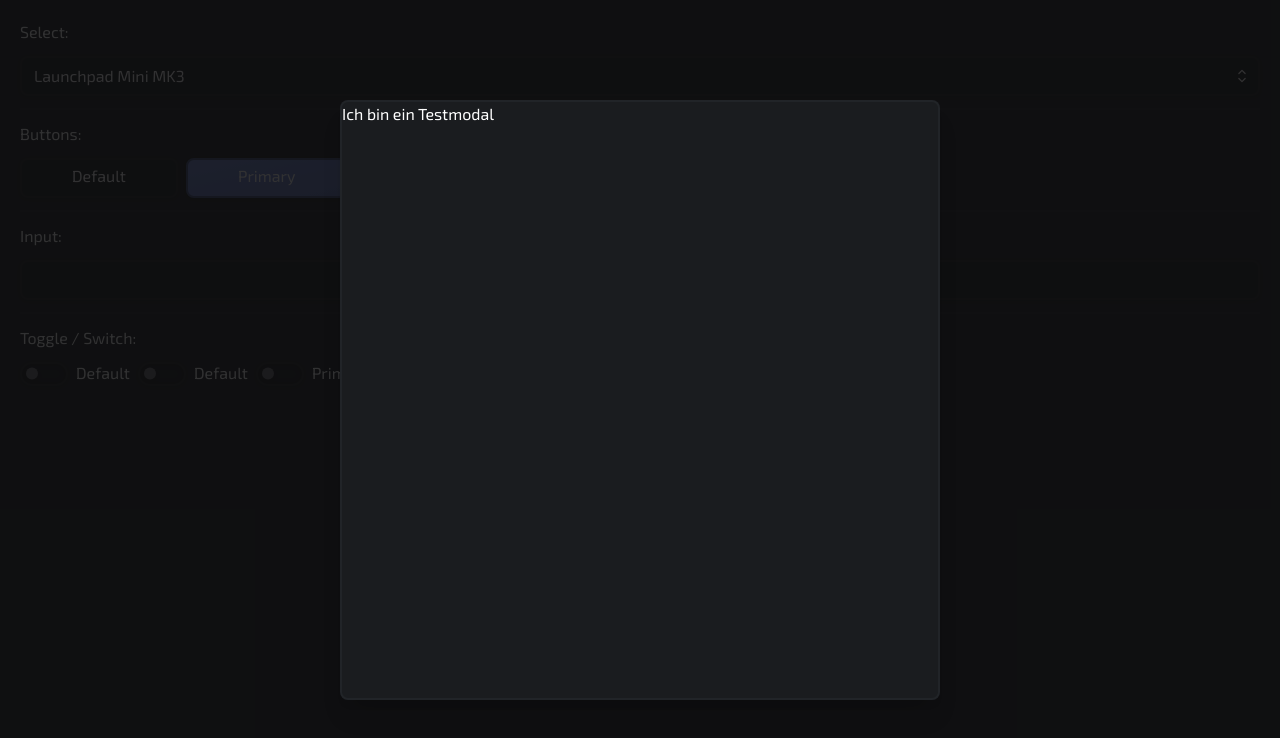
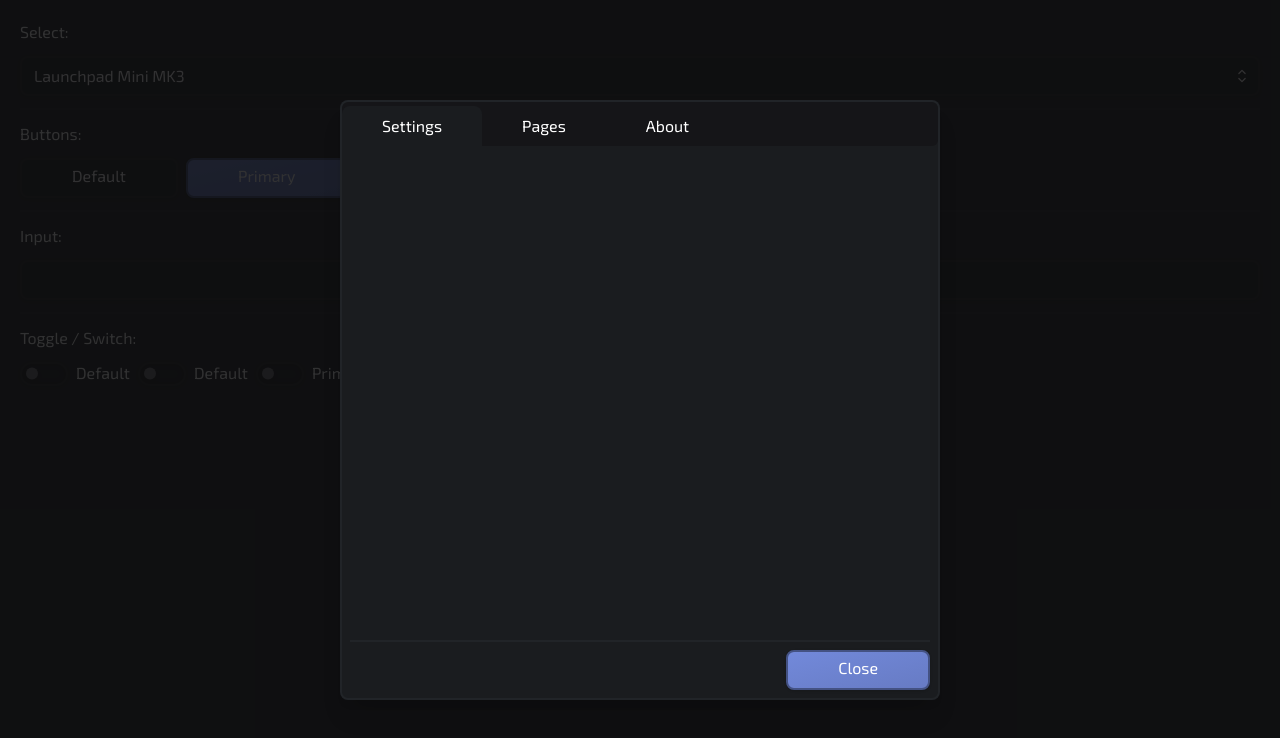
Before and after one commit to ruohki/lunchpad, a React (Vite) app: page / in a window 1280 px wide. Both pictures are taken after a click on the button "Default". Shown: the top 738 px of the page. Built offline with nearby package versions, Linux system fonts and the light colour scheme.

Commit message:
new tab control + about page

```diff
--- a/src/App.tsx
+++ b/src/App.tsx
@@ -1,10 +1,12 @@
-import {useModal} from "./components/modal";
-import Dropdown, {DropboxItem} from "./components/primitives/dropdown.tsx";
+import { useModal } from "./components/modal";
+import Dropdown, { DropboxItem } from "./components/primitives/dropdown.tsx";
 import type { LaunchpadType } from '../src-tauri/bindings/LaunchpadType.ts';
 import Button from "./components/primitives/button.tsx";
 import Input from "./components/primitives/input.tsx";
 import Switch from "./components/primitives/switch.tsx";
 import { Divider } from "./components/primitives/divider.tsx";
+import ModalTabbar from "./components/specific/modal-tabs/index.tsx";
+import AboutPage from "./components/specific/modal-tabs/settings-pages/about.tsx";
 
 const NameMappings: Record<LaunchpadType, string> = {
   Legacy: "Launchpad Legacy", MarkTwo: "Launchpad MK2", ProMarkThree: "Launchpad Pro MK3", S: "Launchpad S", Unknown: "Unknown Device",
@@ -57,14 +59,32 @@ const items: Array<DropboxItem<number>> = [{
   value: 2,
 }]
 
+const Testmodal = (props) => {
+  return (
+    <div className="h-full flex flex-col">
+      <ModalTabbar tabs={[{
+        title: "Settings",
+        content: <div />
+      }, {
+        title: "Pages",
+        content: <div />
+      }, {
+        title: "About",
+        content: <AboutPage />
+      }]}></ModalTabbar>
+      <div className="p-2">
+
+        <Divider />
+        <div className="w-full flex justify-end">
+          <Button onClick={props.close} type="Primary" label="Close" />
+        </div>
+      </div>
+    </div>
+  )
+}
+
 function App() {
-  const [ open, close ] = useModal();
-
-  const acceptModal = (data) => {
-    console.log(data);
-    close();
-  }
-  //open!(<div>Ich bin ein Testmodal</div>)
+  const [ open, close] = useModal();
 
   return (
     <div className="w-full p-5 space-y-3 flex flex-col">
@@ -75,16 +95,16 @@ function App() {
       <Divider />
       <label>Buttons:</label>
       <div className="space-x-2">
-        <Button onClick={() => open!(<div>Ich bin ein Testmodal</div>)} label="Default"  type="Default" />
-        <Button onClick={() => open!(<div>Ich bin ein Testmodal</div>)} label="Primary"  type="Primary" />
-        <Button onClick={() => open!(<div>Ich bin ein Testmodal</div>)} label="Danger"  type="Danger" />
-        <Button onClick={() => open!(<div>Ich bin ein Testmodal</div>)} label="Light"  type="Light" />
+        <Button onClick={() => open!(<Testmodal close={close} />)} label="Default" type="Default" />
+        <Button label="Primary" type="Primary" />
+        <Button label="Danger" type="Danger" />
+        <Button label="Light" type="Light" />
       </div>
       <Divider />
       <label>Input:</label>
       <div className="flex flex-row space-x-2">
         <Input />
-        <Input placeholder="Please input!"/>
+        <Input placeholder="Please input!" />
       </div>
       <Divider />
       <label>Toggle / Switch:</label>
--- /dev/null
+++ b/src/components/specific/modal-tabs/index.tsx
@@ -0,0 +1,33 @@
+import React from "react"
+import type { ReactNode } from 'react';
+import { classNames } from "../../../lib/utils"
+
+export type ModalTabbarProps = {
+  tabs: Array<ModalTab>
+}
+
+export type ModalTab = {
+  title: string
+  content: ReactNode
+}
+
+export const ModalTabbar = ({ tabs }: ModalTabbarProps) => {
+  const [selectedTab, setSelectedTab] = React.useState<number>(0)
+
+  return (
+    <div className="w-full h-full">
+      <div className="w-full flex flex-row justify-start items-center bg-dark-800/[.85] rounded-md">
+        {tabs.map((t, i) => (
+          <div
+            key={`tab-${i}`}
+            className={classNames("mt-1 px-10 py-2 cursor-pointer transition-colors duration-200 rounded-t-lg", i == selectedTab ? "bg-dark-700" : "hover:bg-dark-700/[.45]")}
+            onClick={() => setSelectedTab(i)}
+          >{t.title}</div>
+        ))}
+      </div>
+      {tabs[selectedTab].content}
+    </div>
+  )
+}
+
+export default ModalTabbar;
--- /dev/null
+++ b/src/components/specific/modal-tabs/settings-pages/about.tsx
@@ -0,0 +1,33 @@
+import LPLogo from '../../../../assets/icon@512.png';
+import { classNames } from '../../../../lib/utils';
+import Divider from '../../../primitives/divider';
+
+//TODO: Add Sha stuff
+const linkClasses = "transition-colors duration-200 text-blurple-500 hover:text-blurple-300"
+export const AboutPage = () => {
+  return (
+    <div className="p-3">
+      <div className="flex flex-row space-x-4">
+        <img src={LPLogo} className="w-36 h-36" />
+        <div className="flex-grow flex flex-col justify-start leading-snug">
+          <div className="flex flex-col justify-start items-center font-bold">
+            <h1 className="text-3xl font-bold text-center">Lunchpad<span className="text-xs ml-2">0.0.1</span></h1>
+            <span className="text-sm font-bold">(c) 2024 by Tillmann Hübner &lt;<a className={classNames(linkClasses, "text-sm")} href="mailto:ruohki@gmail.com">ruohki@gmail.com</a>&gt;</span>
+            <a className={classNames(linkClasses, "text-xs mt-2")} href="#">sha:caf284546f6f748a5d97a562fef8d3a91c349a06</a>
+            <Divider />
+          </div>
+          <p>This software is distributed under the ISC License and is free of any charge. If you paid money for it - you got ripped off.</p>
+          <br />
+          <p>All product and company names are trademarks™ or registered® trademarks of their respective holders. Use of them does not imply any affiliation with or endorsement by them.</p>
+          <p>All specifications are subject to change without notice.</p>
+          <p>Launchpad is a trademark of Focusrite-Novation</p>
+          <br />
+          <p>You can grab a copy of this software on Discord.</p>
+          <a className={linkClasses} href="#">https://discord.gg/4Ys9TRR</a>
+        </div>
+      </div>
+    </div>
+  )
+}
+
+export default AboutPage;
```
Also changed, not shown: src/assets/icon@512.png (added).
